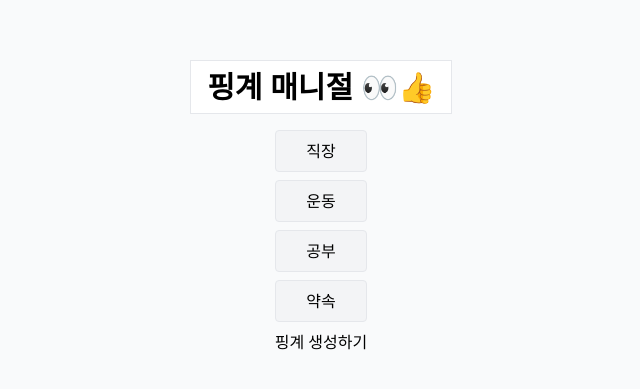
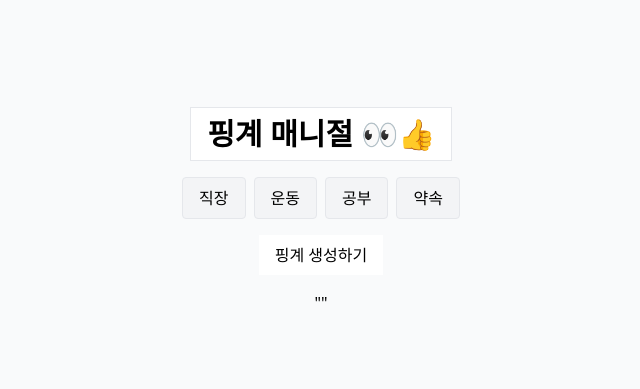
Before and after one commit to hhjin1/pinggye-manager, a React (Vite) app: page / in a window 1280 px wide. Shown: the part 189-578 px from the top of the page, without its empty margins (319-959 px from the left). Built offline with nearby package versions, Linux system fonts and the light colour scheme.

Commit message:
Feat : - 카테고리 버튼 클릭 시 createExcuse가 실행되지 않도록 수정 - 선택된 카테고리를 기억만 하고, 핑계는 '핑계 생성하기' 버튼으로만 생성되도록 UX 개선

```diff
--- a/src/App.tsx
+++ b/src/App.tsx
@@ -18,17 +18,16 @@ function App() {
       <h1 className="px-4 py-2 bg-white text-3xl font-bold border">
         핑계 매니절 👀👍
       </h1>
-      <div className="flex flex-col gap-2">
+      <div className="flex flex-row gap-2">
         {["직장", "운동", "공부", "약속"].map((category) => (
           <button
             type="button"
             key={category}
             onClick={() => {
-              setSelected(category);
-              createExcuse();
+              setSelected(category); // category가 selected상태를 변화시키면
             }}
             className={` px-4 py-2 rounded ${
-              selected === category
+              selected === category // selected값이랑 카테고리의 값이 일치할 떄 파란배경 그렇지 않으면 하얀배경이 된다.
                 ? "bg-blue-500 text-white"
                 : "bg-gray-100 border"
             }`}
@@ -36,11 +35,15 @@ function App() {
             {category}
           </button>
         ))}
-        <button type="button" onClick={() => {}}>
-          핑계 생성하기
-        </button>
-        <p>{excuse}</p>
       </div>
+      <button
+        type="button"
+        className="px-4 py-2 bg-white"
+        onClick={createExcuse}
+      >
+        핑계 생성하기
+      </button>
+      <p>"{excuse}"</p>
     </div>
   );
 }
```
